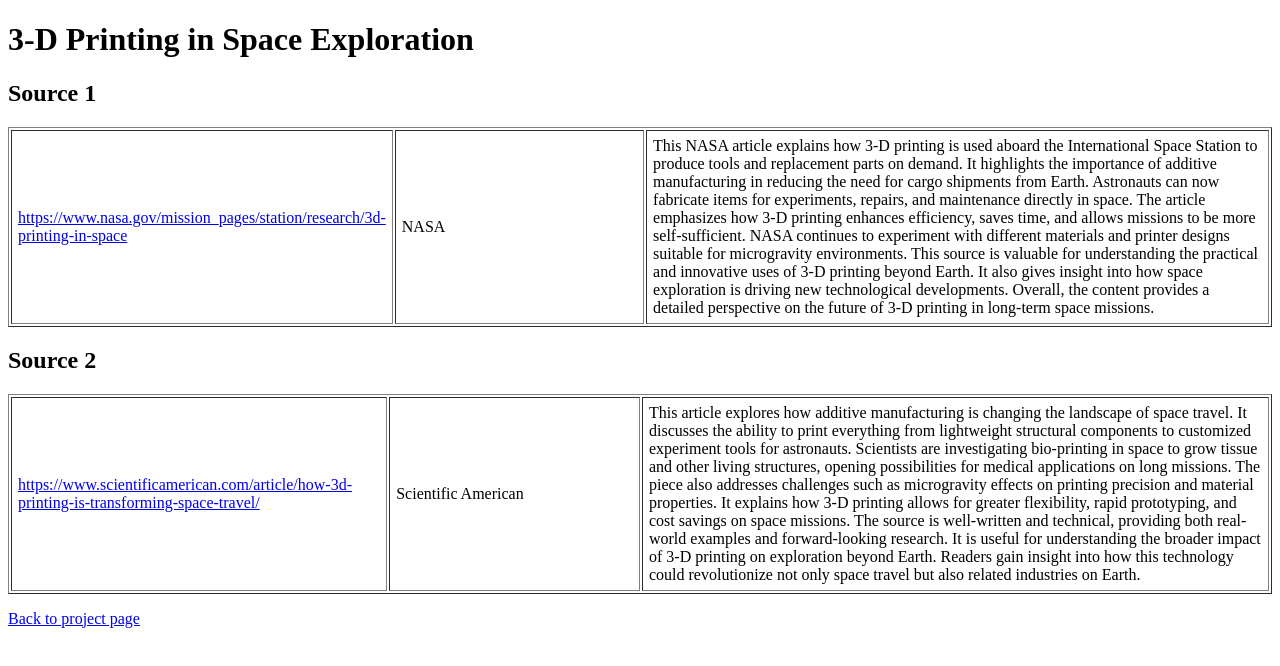
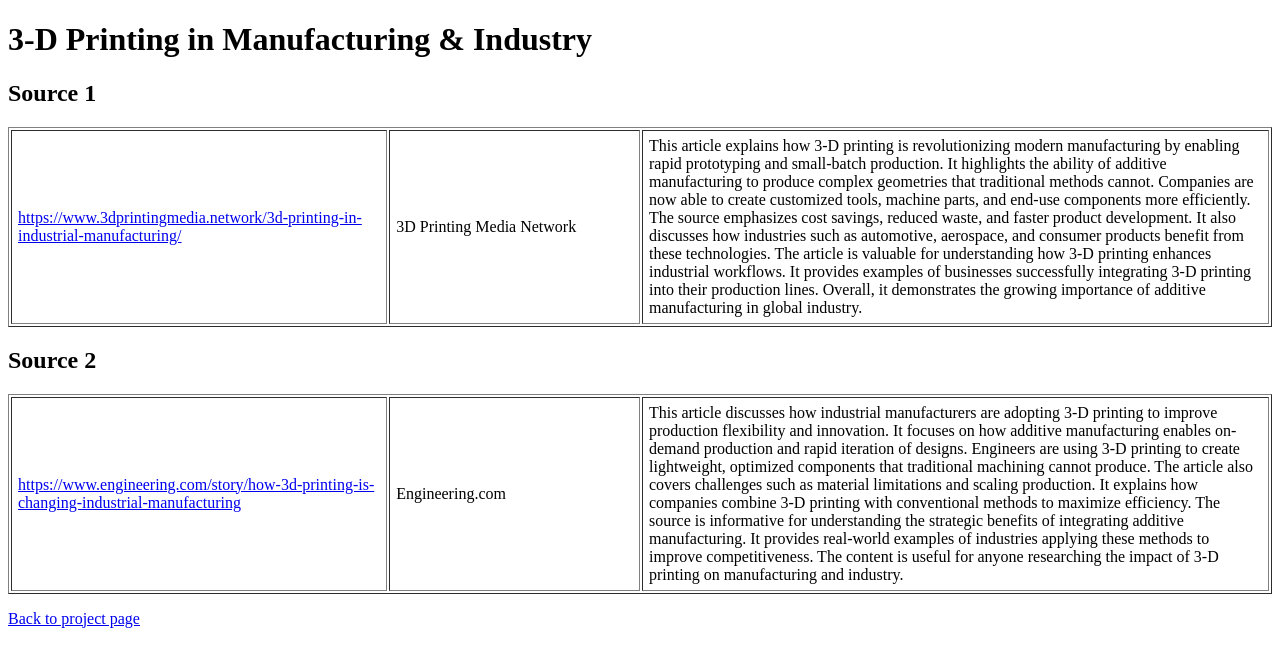
Before and after one commit to costef1-hue/frankcoste.github.io, a plain HTML site: page subtopic3.html in a window 1280 px wide. Drawn offline with Linux system fonts and the light colour scheme.

Commit message:
Update subtopic3.html

```diff
--- a/subtopic3.html
+++ b/subtopic3.html
@@ -2,18 +2,22 @@
 <html lang="en">
 <head>
   <meta charset="utf-8" />
-  <title>3-D Printing in Space Exploration</title>
+  <title>3-D Printing in Manufacturing & Industry</title>
 </head>
 <body>
-  <h1>3-D Printing in Space Exploration</h1>
+  <h1>3-D Printing in Manufacturing & Industry</h1>
 
   <h2>Source 1</h2>
   <table border="1" cellpadding="6" style="width:100%">
     <tr>
-      <td style="width:30%"><a href="https://www.nasa.gov/mission_pages/station/research/3d-printing-in-space" target="_blank">https://www.nasa.gov/mission_pages/station/research/3d-printing-in-space</a></td>
-      <td style="width:20%">NASA</td>
+      <td style="width:30%">
+        <a href="https://www.3dprintingmedia.network/3d-printing-in-industrial-manufacturing/" target="_blank">
+          https://www.3dprintingmedia.network/3d-printing-in-industrial-manufacturing/
+        </a>
+      </td>
+      <td style="width:20%">3D Printing Media Network</td>
       <td style="width:50%">
-        This NASA article explains how 3-D printing is used aboard the International Space Station to produce tools and replacement parts on demand. It highlights the importance of additive manufacturing in reducing the need for cargo shipments from Earth. Astronauts can now fabricate items for experiments, repairs, and maintenance directly in space. The article emphasizes how 3-D printing enhances efficiency, saves time, and allows missions to be more self-sufficient. NASA continues to experiment with different materials and printer designs suitable for microgravity environments. This source is valuable for understanding the practical and innovative uses of 3-D printing beyond Earth. It also gives insight into how space exploration is driving new technological developments. Overall, the content provides a detailed perspective on the future of 3-D printing in long-term space missions.
+        This article explains how 3-D printing is revolutionizing modern manufacturing by enabling rapid prototyping and small-batch production. It highlights the ability of additive manufacturing to produce complex geometries that traditional methods cannot. Companies are now able to create customized tools, machine parts, and end-use components more efficiently. The source emphasizes cost savings, reduced waste, and faster product development. It also discusses how industries such as automotive, aerospace, and consumer products benefit from these technologies. The article is valuable for understanding how 3-D printing enhances industrial workflows. It provides examples of businesses successfully integrating 3-D printing into their production lines. Overall, it demonstrates the growing importance of additive manufacturing in global industry.
       </td>
     </tr>
   </table>
@@ -21,10 +25,14 @@
   <h2>Source 2</h2>
   <table border="1" cellpadding="6" style="width:100%">
     <tr>
-      <td style="width:30%"><a href="https://www.scientificamerican.com/article/how-3d-printing-is-transforming-space-travel/" target="_blank">https://www.scientificamerican.com/article/how-3d-printing-is-transforming-space-travel/</a></td>
-      <td style="width:20%">Scientific American</td>
+      <td style="width:30%">
+        <a href="https://www.engineering.com/story/how-3d-printing-is-changing-industrial-manufacturing" target="_blank">
+          https://www.engineering.com/story/how-3d-printing-is-changing-industrial-manufacturing
+        </a>
+      </td>
+      <td style="width:20%">Engineering.com</td>
       <td style="width:50%">
-        This article explores how additive manufacturing is changing the landscape of space travel. It discusses the ability to print everything from lightweight structural components to customized experiment tools for astronauts. Scientists are investigating bio-printing in space to grow tissue and other living structures, opening possibilities for medical applications on long missions. The piece also addresses challenges such as microgravity effects on printing precision and material properties. It explains how 3-D printing allows for greater flexibility, rapid prototyping, and cost savings on space missions. The source is well-written and technical, providing both real-world examples and forward-looking research. It is useful for understanding the broader impact of 3-D printing on exploration beyond Earth. Readers gain insight into how this technology could revolutionize not only space travel but also related industries on Earth.
+        This article discusses how industrial manufacturers are adopting 3-D printing to improve production flexibility and innovation. It focuses on how additive manufacturing enables on-demand production and rapid iteration of designs. Engineers are using 3-D printing to create lightweight, optimized components that traditional machining cannot produce. The article also covers challenges such as material limitations and scaling production. It explains how companies combine 3-D printing with conventional methods to maximize efficiency. The source is informative for understanding the strategic benefits of integrating additive manufacturing. It provides real-world examples of industries applying these methods to improve competitiveness. The content is useful for anyone researching the impact of 3-D printing on manufacturing and industry.
       </td>
     </tr>
   </table>
```
